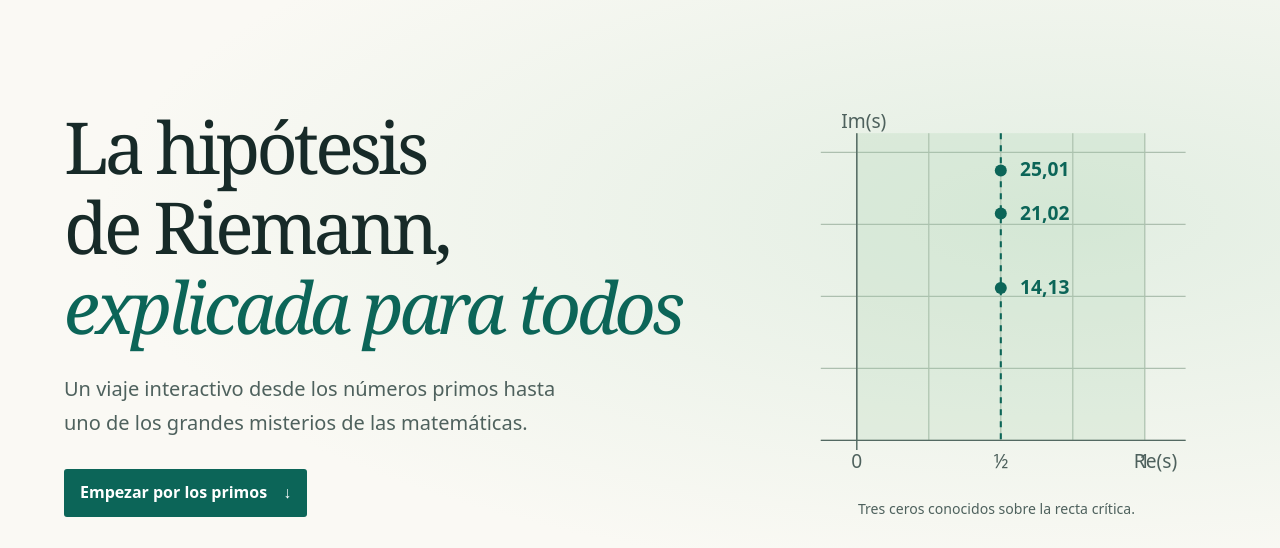
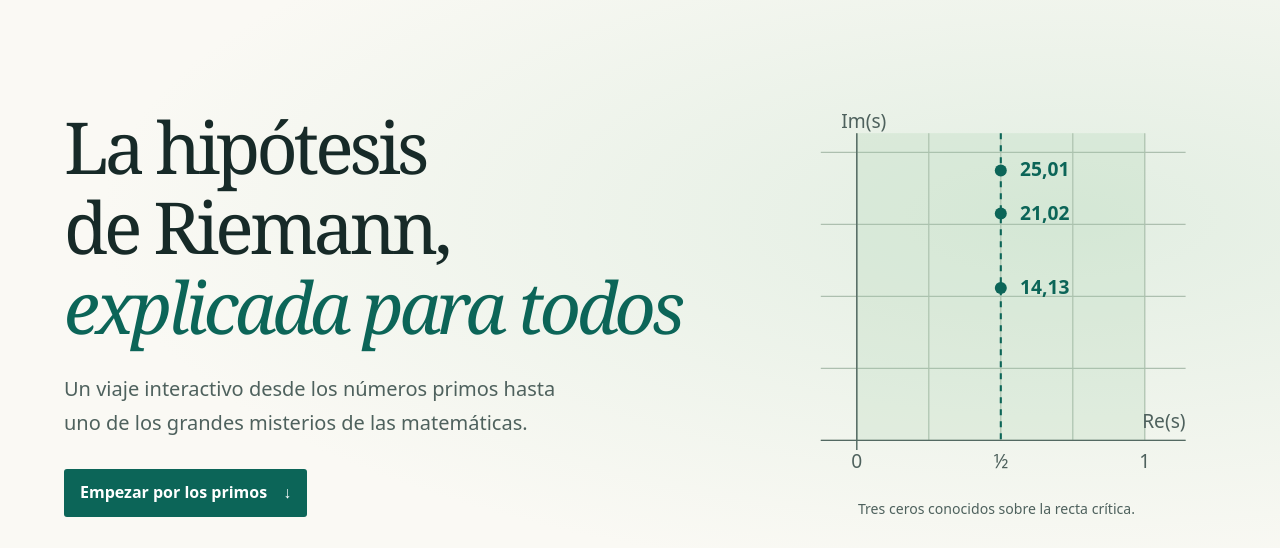
Before and after one commit to fjmonge-it/hipotesis-riemann, a plain HTML site: page index.html in a window 1280 px wide. Shown: the top 548 px of the page. Drawn offline with Linux system fonts and the light colour scheme.

Commit message:
Separa la etiqueta y la marca del eje real

```diff
--- a/index.html
+++ b/index.html
@@ -25,7 +25,7 @@
         <path class="axis" d="M34 282H338M64 26V290"/>
         <path class="critical" d="M184 26V282"/>
         <g class="plot-text">
-          <text x="51" y="22">Im(s)</text><text x="331" y="305" text-anchor="end">Re(s)</text>
+          <text x="51" y="22">Im(s)</text><text x="338" y="272" text-anchor="end">Re(s)</text>
           <text x="64" y="305" text-anchor="middle">0</text><text x="184" y="305" text-anchor="middle">½</text>
           <text x="304" y="305" text-anchor="middle">1</text>
         </g>
```
